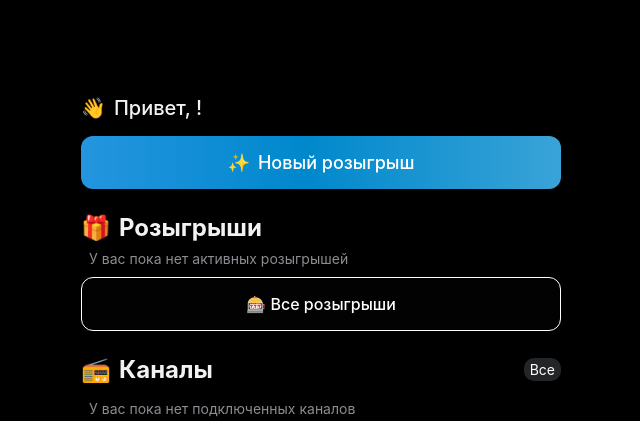
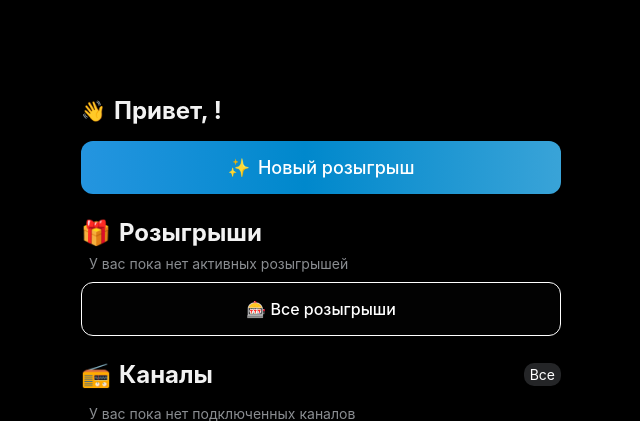
Before and after one commit to XHackerFinnX/RandomBot, a FastAPI app: page / in a window 1280 px wide. Shown: the top 421 px of the page, without its empty margins (319-959 px from the left). Run offline with FastAPI, Linux system fonts and the light colour scheme; parts of the project's set-up code (start-up, migrations or seed data) failed here and were passed over; some libraries are stand-ins or nearby versions.

Commit message:
обновил css

```diff
--- a/static/basic/basic_styles.css
+++ b/static/basic/basic_styles.css
@@ -173,8 +173,8 @@
 }
 
 .greeting-text {
-  font-size: 1.25rem;
-  font-weight: 500;
+  font-size: 1.5rem;
+  font-weight: 700;
 }
 
 .section-header {
--- a/static/modal/modal_style.css
+++ b/static/modal/modal_style.css
@@ -161,9 +161,9 @@
     transition: all 0.2s;
 }
 
-.post-item:hover {
+/* .post-item:hover {
     background-color: rgba(0, 0, 0, 0.8);
-}
+} */
 
 .post-item {
     padding: 8px 0;
@@ -420,12 +420,6 @@
     background: none;
     border: none;
     cursor: pointer;
-    transition: all 0.2s;
-}
-
-.channel-button:hover {
-    color: white;
-    background-color: #374151;
 }
 
 @keyframes fadeIn {
```
